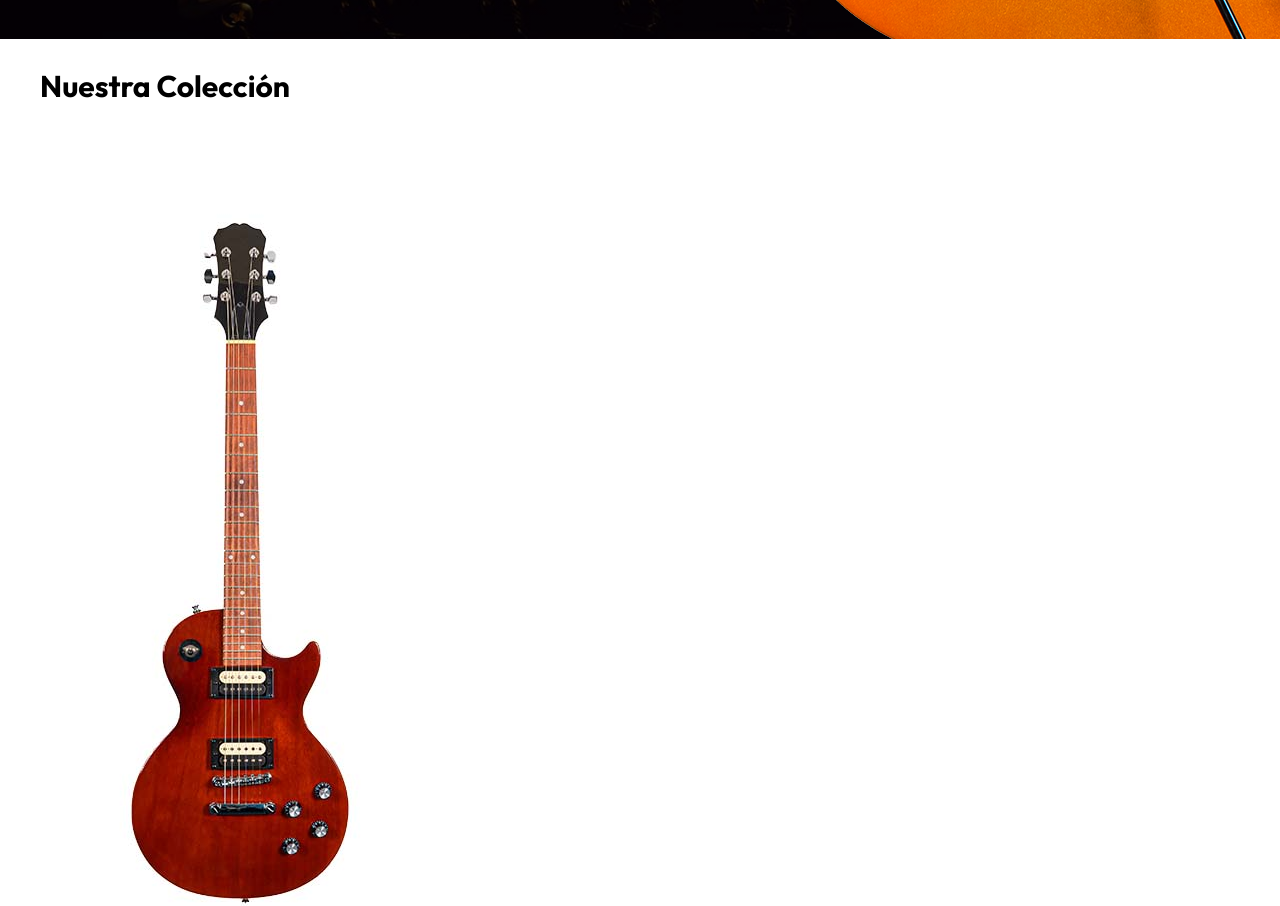
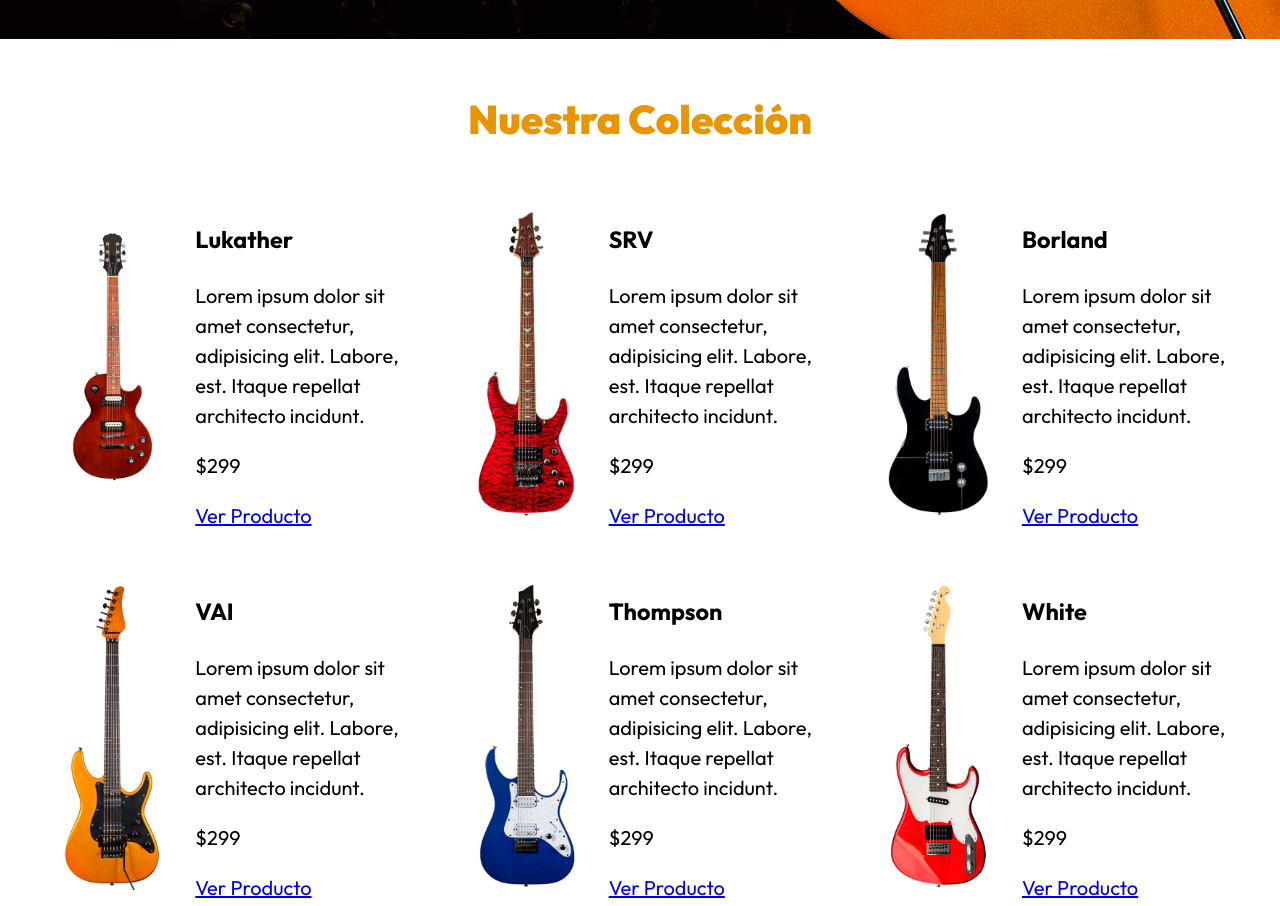
Before and after one commit to HugoAvila-Dev/GuitarLA, a plain HTML site: page index.html in a window 1280 px wide. Shown: the part 659-1565 px from the top of the page. Drawn offline with Linux system fonts and the light colour scheme.

Commit message:
css al grid de productos

```diff
--- a/css/app.css
+++ b/css/app.css
@@ -30,6 +30,14 @@ img {
     max-width: 120rem;
     margin: 0 auto;
     width: 95%;
+}
+
+[class$="__heading"] {
+    font-size: 4rem;
+    text-align: center;
+    font-weight: 900;
+    color: var(--primary);
+    margin: 5rem 0;
 }
 
 .header {
@@ -154,3 +162,29 @@ img {
 .modelo__enlace:hover {
     background-color: var(--primary);
 }
+
+.productos__grid {
+    display: grid;
+    gap: 4rem;
+}
+
+@media (min-width: 768px) {
+    .productos__grid {
+        grid-template-columns: repeat(2, 1fr);
+    }
+}
+@media (min-width: 1200px) {
+    .productos__grid {
+        grid-template-columns: repeat(3, 1fr);
+    }
+}
+
+.producto {
+    display: grid;
+    grid-template-columns: 2fr 3fr;
+    column-gap: 1rem;
+    align-items: center;
+}
+.producto__imagen {
+
+}
```
